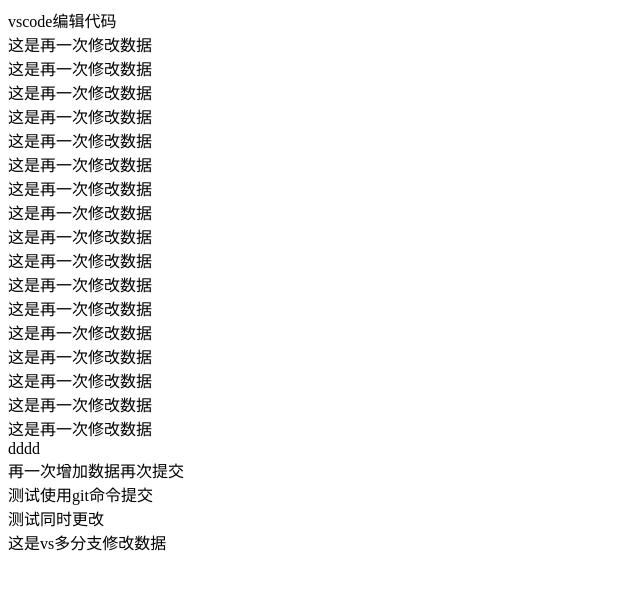
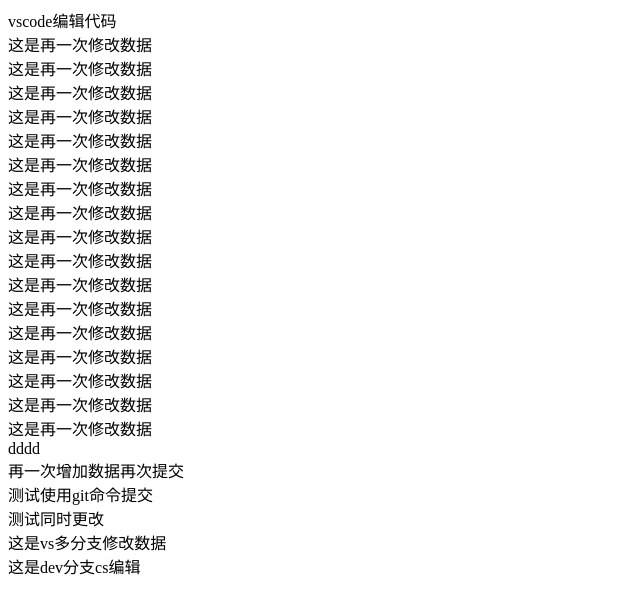
Before and after one commit to Asdf6677/test1, a plain HTML site: page index.html in a window 1280 px wide. Shown: the whole page, without its empty margins (0-640 px from the left). Drawn offline with Linux system fonts and the light colour scheme.

Commit message:
dev分支

```diff
--- a/index.html
+++ b/index.html
@@ -29,6 +29,8 @@
     <div>测试使用git命令提交</div>
     <div>测试同时更改</div>
     <div>这是vs多分支修改数据</div>
+    <div>这是dev分支cs编辑</div>
+
   </body>
 <script>
   function f() {
```
